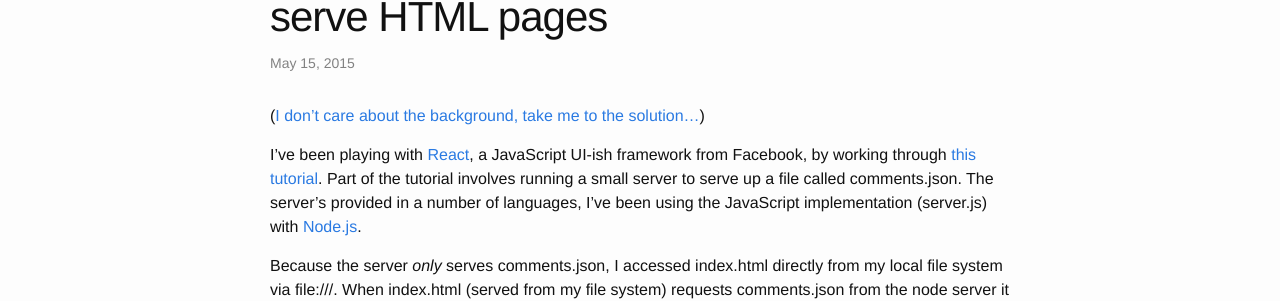
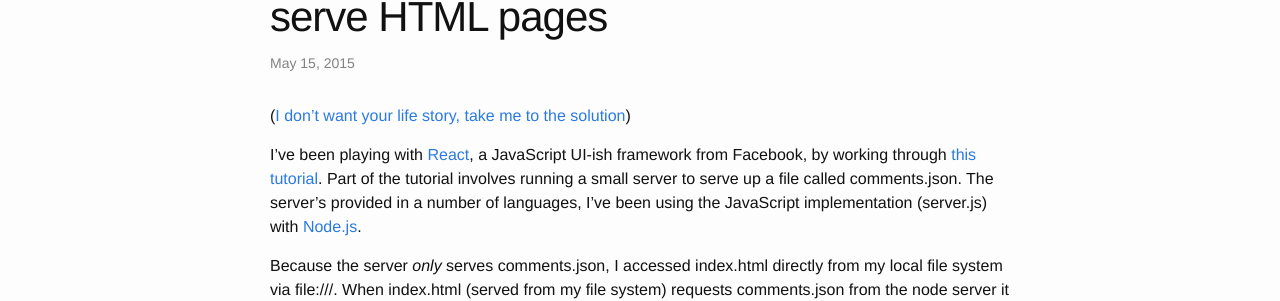
Before and after one commit to peterussell/peterussell.github.io_old, a Jekyll site: the page built from _posts/2015-05-15-modify-react-tutorial-server-js-to-serve-html-pages.md, in a window 1280 px wide. Shown: the part 138-439 px from the top of the page. Built offline with Jekyll 4.4.1, drawn with Linux system fonts in a browser that asks for light colours; comment, search, counter and statistics services are not loaded.

Commit message:
Small modifications to last post

```diff
--- a/_posts/2015-05-15-modify-react-tutorial-server-js-to-serve-html-pages.md
+++ b/_posts/2015-05-15-modify-react-tutorial-server-js-to-serve-html-pages.md
@@ -5,7 +5,7 @@ date:   2015-05-15 16:53:00
 categories: react, programming
 ---
 
-([I don't care about the background, take me to the solution...](#solution))
+([I don't want your life story, take me to the solution](#solution))
 
 I've been playing with [React][react], a JavaScript UI-ish framework
 from Facebook, by working through [this tutorial][tutorial]. Part of
```
